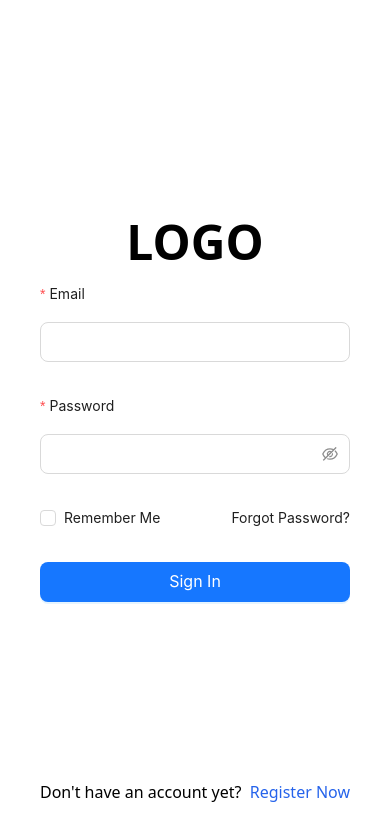
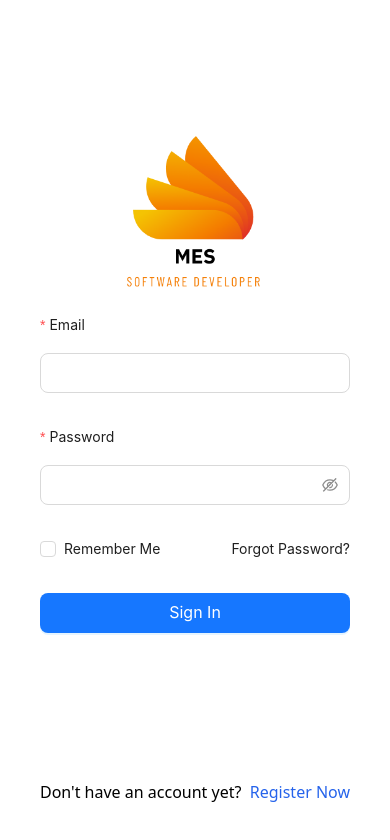
Before and after one commit to mesubasi/my-portfolio-frontend, a React (Vite) app: page /login in a window 390 px wide. Shown: the top 840 px of the page. Built offline with nearby package versions, Linux system fonts and the light colour scheme.

Commit message:
Responsive arrangement of the logo was made

```diff
--- a/src/pages/auth/Login.jsx
+++ b/src/pages/auth/Login.jsx
@@ -3,6 +3,7 @@
 import { Button, Form, Input, Carousel, Checkbox } from 'antd'
 import { Link } from 'react-router-dom'
 import AuthCarousel from '../../components/auth/AuthCarousel';
+import DLogo from "../../assets/dlogo.png"
 
 const Login = () => {
     const contentStyle = {
@@ -17,7 +18,7 @@ const Login = () => {
         <div className='h-screen'>
             <div className='flex justify-between h-full'>
                 <div className='xl:px-20 px-10 w-full flex flex-col h-full justify-center relative'>
-                    <h1 className='text-center text-5xl font-bold mb-2'>LOGO</h1>
+                    <img className='-mt-28 -mb-20 md:-mt-20 md:-mb-20' src={DLogo} alt="MES Logo" />
                     <Form layout='vertical' size='large'>
                         <Form.Item label="Email" name={"email"} rules={[{ required: true, message: "Email Cannot Be Blank!" }]}>
                             <Input />
```
